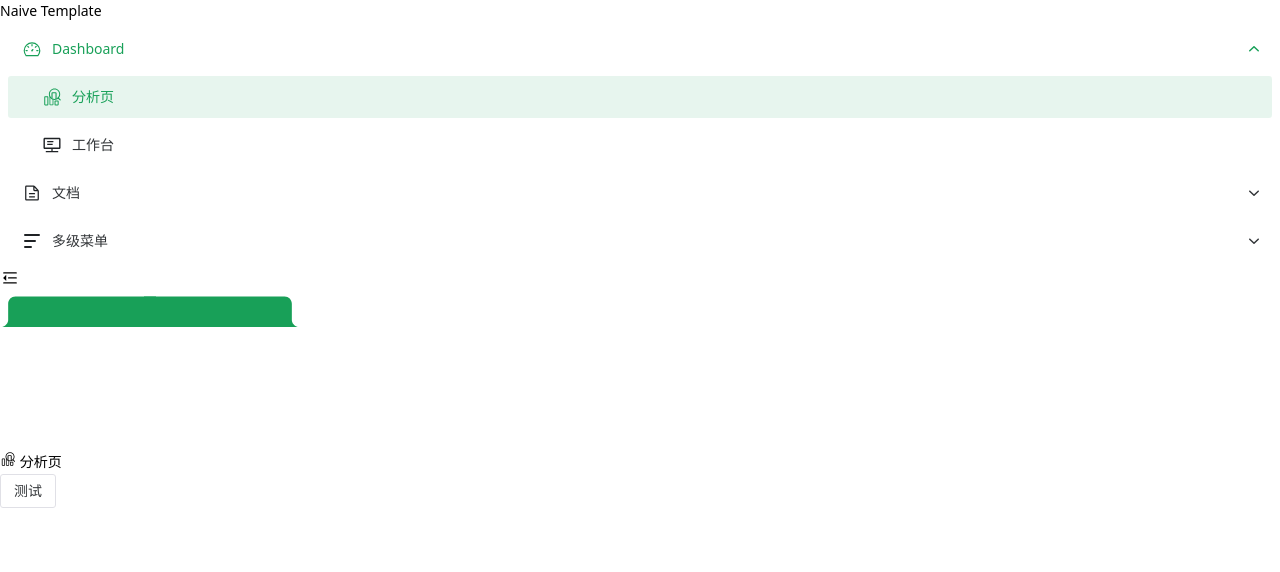
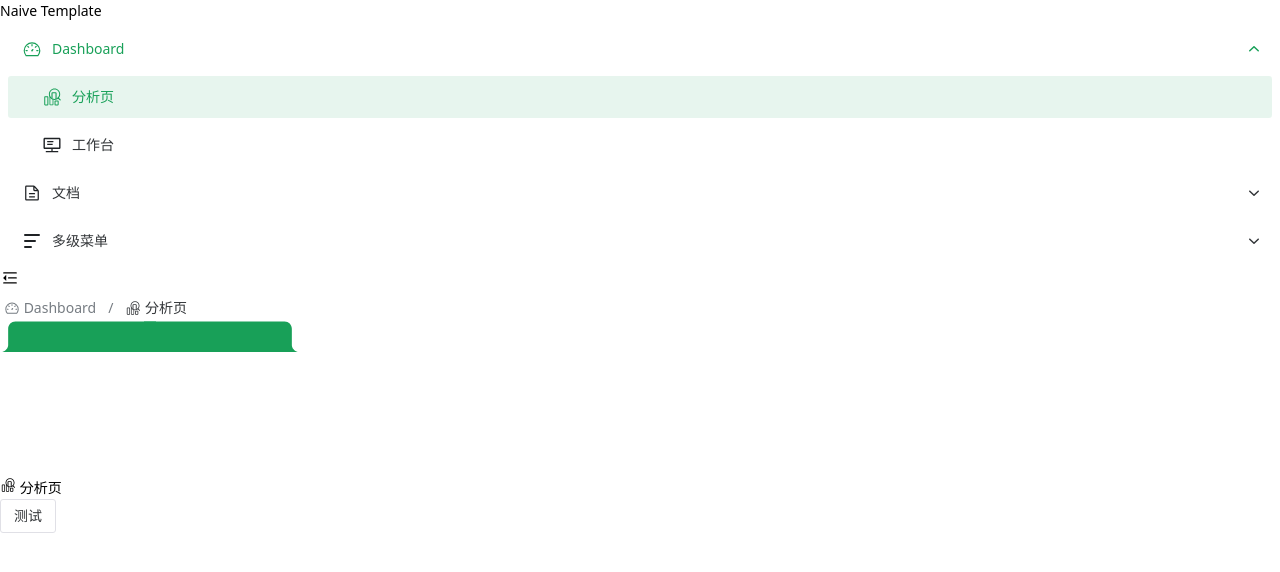
Before and after one commit to woodenF/vite-naive-template, a Vue app: page /#/dashboard/analysis in a window 1280 px wide. Shown: the top 572 px of the page. Built offline with nearby package versions, Linux system fonts and the light colour scheme.

Commit message:
feat: 面包屑

```diff
--- /dev/null
+++ b/src/helper/breadcrumb.ts
@@ -0,0 +1,26 @@
+import { AppRouteRecordRaw } from '@/types/router';
+import { NIcon } from 'naive-ui';
+import { Component } from 'vue';
+import { RouterLink } from 'vue-router';
+
+export function renderDropdownLabel(route: AppRouteRecordRaw) {
+  return h(
+    RouterLink,
+    {
+      to: {
+        name: route.children ? '' : route.name
+      }
+    },
+    { default: () => route.meta.title }
+  );
+}
+
+export function renderDropdownIcon(route: AppRouteRecordRaw) {
+  return h(
+    NIcon,
+    {
+      size: 16
+    },
+    { default: () => h(route.meta.icon as Component) }
+  );
+}
--- a/src/layouts/default/components/header.vue
+++ b/src/layouts/default/components/header.vue
@@ -1,7 +1,10 @@
 <script lang="ts" setup>
 import { useAppStore } from '@/store/modules/app';
+import { useRoute } from 'vue-router';
+import { renderDropdownLabel, renderDropdownIcon } from '@/helper/breadcrumb';
 
 const appStore = useAppStore();
+const route = useRoute();
 
 </script>
 <template>
@@ -9,6 +12,7 @@ const appStore = useAppStore();
     class="fixed top-0 h-header right-0 transition-all duration-300 flex justify-between shadow-sm"
     :class="[appStore.collapsed ? 'left-sidebar--collapsed' : 'left-sidebar']"
   >
+    <div class="h-full flex items-center">
       <div
         class="h-full flex items-center px-small hover:bg-gray-200 hover:text-primary"
         @click="appStore.toggleCollapsed"
@@ -18,5 +22,29 @@ const appStore = useAppStore();
           :name=" appStore.collapsed ? 'open' : 'close' "
         />
       </div>
+      <div>
+        <NBreadcrumb>
+          <NBreadcrumbItem
+            v-for="item in route.matched"
+            :key="item.name"
+          >
+            <NDropdown
+              :options="(item.children as any)"
+              label-field="name"
+              key-field="name"
+              placement="bottom-start"
+              :render-label="(route: any) => renderDropdownLabel(route)"
+              :render-icon="(route: any) => renderDropdownIcon(route)"
+            >
+              <span>
+                <NIcon size="16">
+                  <Component :is="item.meta.icon" />
+                </NIcon> {{ item.meta.title }}
+              </span>
+            </NDropdown>
+          </NBreadcrumbItem>
+        </NBreadcrumb>
+      </div>
+    </div>
   </div>
 </template>
```
Also changed, not shown: 1 other file (tests, documents, lock files or other folders). Lines whose indentation alone changed are shown as unchanged.
